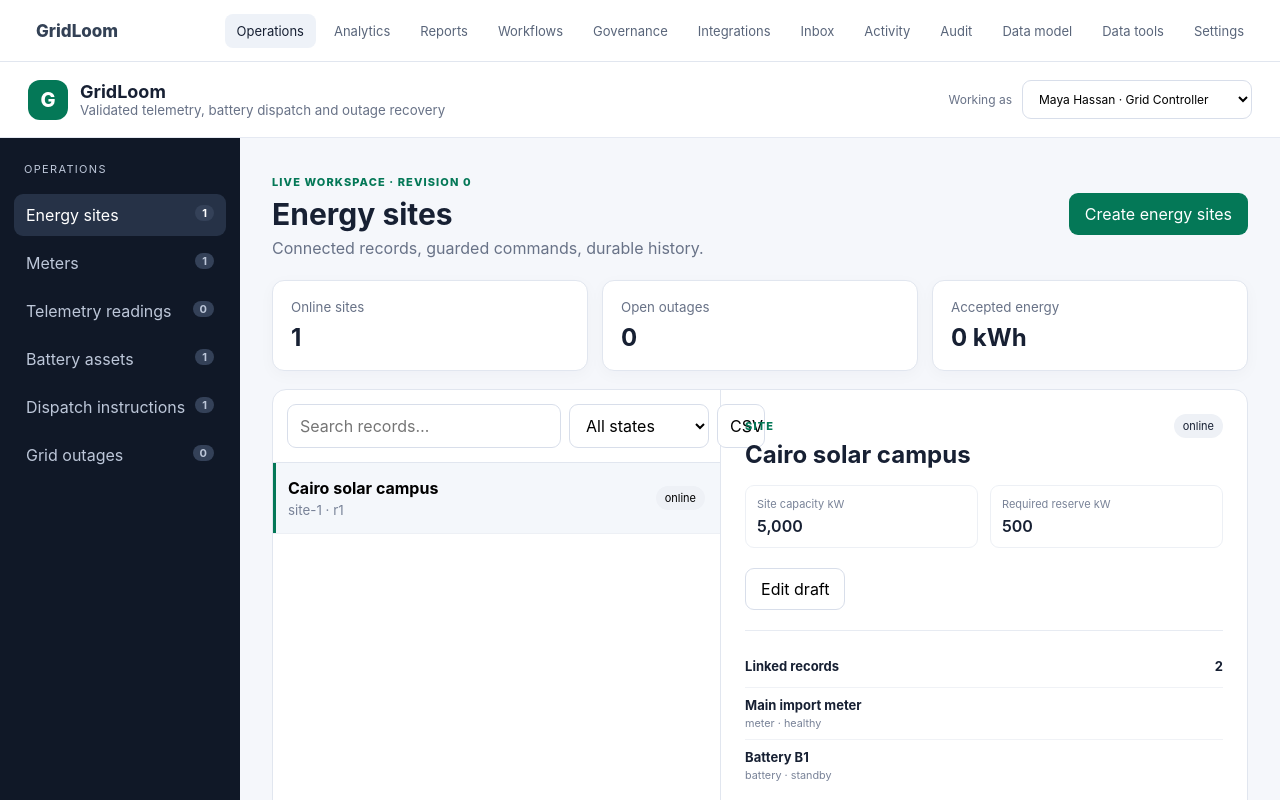
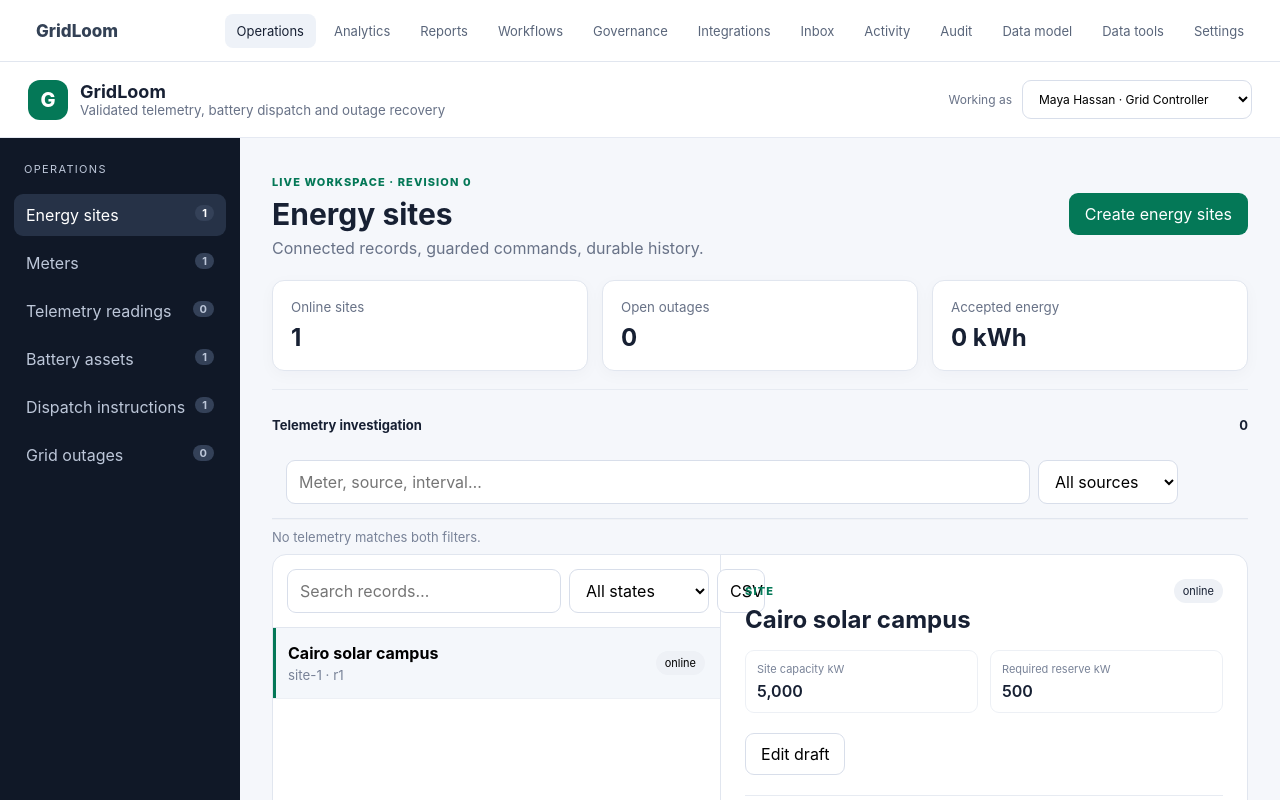
Before and after one commit to Akrambadr99/CobaltRoom, a React (Vite) app: page /operations in a window 1280 px wide. Shown: the top 800 px of the page. Built offline with nearby package versions, Linux system fonts and the light colour scheme.

Commit message:
Add telemetry investigation workflow

```diff
--- /dev/null
+++ b/src/features/workspace/DomainWorkflowPanel.tsx
@@ -0,0 +1,17 @@
+/* eslint-disable react-refresh/only-export-components, @typescript-eslint/no-confusing-void-expression */
+import { useDeferredValue, useMemo, useState } from 'react';
+import type { Entity, Snapshot } from '../../workspace/types';
+
+export function searchTelemetry(readings: Entity[], query: string, source: string) {
+    const term = query.trim().toLocaleLowerCase();
+    return readings.filter((item) => (!source || item.fields['source'] === source) && (!term || `${item.title} ${Object.values(item.fields).join(' ')}`.toLocaleLowerCase().includes(term)));
+}
+
+export function DomainWorkflowPanel({ snapshot }: { snapshot: Snapshot }) {
+    const [query, setQuery] = useState('');
+    const [source, setSource] = useState('');
+    const deferredQuery = useDeferredValue(query);
+    const readings = snapshot.entities.filter((item) => item.kind === 'reading');
+    const results = useMemo(() => searchTelemetry(readings, deferredQuery, source), [deferredQuery, readings, source]);
+    return <section className="sub" aria-label="Telemetry investigation"><h3>Telemetry investigation <span>{results.length}</span></h3><div className="filters"><input aria-label="Search telemetry" value={query} onChange={(event) => setQuery(event.target.value)} placeholder="Meter, source, interval…"/><select aria-label="Telemetry source" value={source} onChange={(event) => setSource(event.target.value)}><option value="">All sources</option>{[...new Set(readings.map((item) => String(item.fields['source'] ?? 'unknown')))].map((item) => <option key={item}>{item}</option>)}</select></div>{query !== deferredQuery && <p role="status" className="notice">Refreshing results…</p>}{results.slice(0, 5).map((item) => <p key={item.id}><b>{item.title}</b><small>{String(item.fields['kwh'] ?? '—')} kWh · {String(item.fields['source'] ?? 'unknown')}</small></p>)}{results.length === 0 && <p className="empty">No telemetry matches both filters.</p>}</section>;
+}
--- a/src/features/workspace/WorkspacePage.tsx
+++ b/src/features/workspace/WorkspacePage.tsx
@@ -5,6 +5,7 @@ import type { Repository } from '../../workspace/repository';
 import { useAppServices } from '../../application/useAppServices';
 import { csv, linkedRecords, queryEntities } from '../../workspace/selectors';
 import type { Entity, Field, Snapshot, Value } from '../../workspace/types';
+import { DomainWorkflowPanel } from './DomainWorkflowPanel';
 const initialValues = (fields: Field[]) => Object.fromEntries(fields.map(field => [field.key, field.initial ?? (field.type === 'number' ? 0 : '')]));
 const download = (name: string, body: string, type: string) => { const anchor = document.createElement('a'); anchor.href = URL.createObjectURL(new Blob([body], { type })); anchor.download = name; anchor.click(); URL.revokeObjectURL(anchor.href); };
 export function WorkspacePage() {
@@ -87,7 +88,7 @@ export function WorkspacePage() {
     <header><div className="brand"><span>{product.name.slice(0, 1)}</span><div><strong>{product.name}</strong><small>{product.description}</small></div></div><label className="actor">Working as<select aria-label="Current actor" value={actorId} onChange={event => setActorId(event.target.value)}>{product.actors.map(actor => <option key={actor.id} value={actor.id}>{actor.name} · {actor.role}</option>)}</select></label></header>
     <div className="layout"><aside><p>Operations</p>{product.kinds.map(item => <button key={item.key} className={kind === item.key ? 'active' : ''} onClick={() => { setKind(item.key); setStatus(''); }}><span>{item.label}</span><b>{snapshot.entities.filter(entity => entity.kind === item.key).length}</b></button>)}<div className="aside-actions"><button onClick={() => download(product.name + '-backup.json', JSON.stringify(snapshot, null, 2), 'application/json')}>Export backup</button><button onClick={() => importRef.current?.click()}>Restore backup</button><input ref={importRef} hidden type="file" accept="application/json" onChange={event => void importBackup(event)}/></div></aside>
       <main><section className="hero"><div><small>LIVE WORKSPACE · REVISION {snapshot.revision}</small><h1>{definition?.label}</h1><p>Connected records, guarded commands, durable history.</p></div><button className="primary" onClick={openCreate}>Create {definition?.label.toLowerCase()}</button></section>
-        <section className="metrics">{product.metrics(snapshot.entities).map(metric => <article key={metric.label}><small>{metric.label}</small><strong>{metric.value}</strong></article>)}</section>
+        <section className="metrics">{product.metrics(snapshot.entities).map(metric => <article key={metric.label}><small>{metric.label}</small><strong>{metric.value}</strong></article>)}</section><DomainWorkflowPanel snapshot={snapshot}/>
         {notice && <p role="status" className="notice">{notice}</p>}
         <section className="workspace"><div className="list"><div className="filters"><input aria-label="Search records" placeholder="Search records…" value={query} onChange={event => setQuery(event.target.value)}/><select aria-label="Filter status" value={status} onChange={event => setStatus(event.target.value)}><option value="">All states</option>{definition?.states.map(item => <option key={item}>{item}</option>)}</select><button title="Export current view" onClick={() => download(kind + '.csv', csv(rows), 'text/csv')}>CSV</button></div>{rows.map(row => <button className={selectedId === row.id ? 'row selected' : 'row'} key={row.id} onClick={() => setSelectedId(row.id)}><span><strong>{row.title}</strong><small>{row.id} · r{row.revision}</small></span><em>{row.status}</em></button>)}{rows.length === 0 && <p className="empty">No records match this view.</p>}</div>
           <div className="detail">{selected ? <><div className="detail-title"><div><small>{selected.kind.toUpperCase()}</small><h2>{selected.title}</h2></div><span>{selected.status}</span></div><dl>{definition?.fields.map(field => <div key={field.key}><dt>{field.label}</dt><dd>{display(selected.fields[field.key], snapshot.entities)}</dd></div>)}</dl><div className="toolbar"><button onClick={openEdit}>Edit draft</button>{available.map(item => <button className="primary" key={item.key} onClick={() => openOperation(item.key)}>{item.label}</button>)}</div><Linked entity={selected} snapshot={snapshot}/><History entity={selected} snapshot={snapshot}/></> : <p className="empty">Choose a record to inspect it.</p>}</div></section>
```
Also changed, not shown: 2 other files (tests, documents, lock files or other folders).
